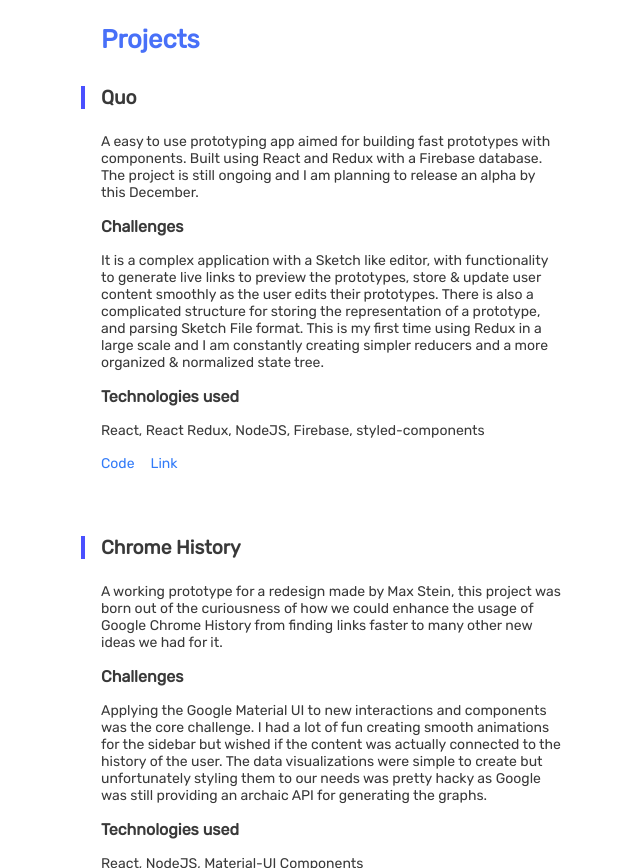
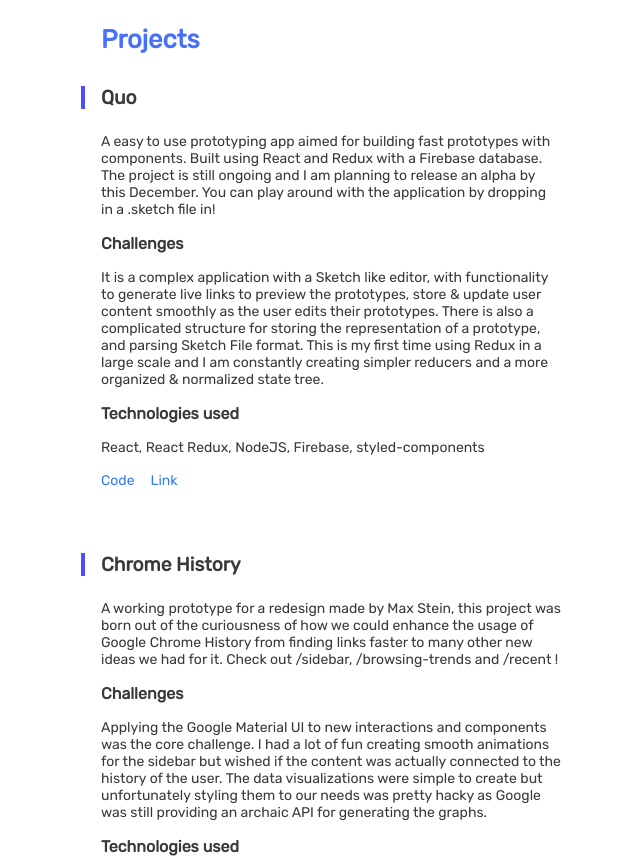
Before and after one commit to denizsokullu/portfolio, a React (Create React App) app: page / in a window 1280 px wide. Shown: the part 360-1228 px from the top of the page, without its empty margins (309-949 px from the left). Built offline with nearby package versions, Linux system fonts and the light colour scheme.

Commit message:
added more desc for chrome-history

```diff
--- a/src/data/projectData.js
+++ b/src/data/projectData.js
@@ -1,7 +1,7 @@
 const projectData = [
   {
     title:`Quo`,
-    desc:`A easy to use prototyping app aimed for building fast prototypes with components. Built using React and Redux with a Firebase database. The project is still ongoing and I am planning to release an alpha by this December.`,
+    desc:`A easy to use prototyping app aimed for building fast prototypes with components. Built using React and Redux with a Firebase database. The project is still ongoing and I am planning to release an alpha by this December. You can play around with the application by dropping in a .sketch file in!`,
     challenges:`It is a complex application with a Sketch like editor, with functionality to generate live links to preview the prototypes, store & update user content smoothly as the user edits their prototypes. There is also a complicated structure for storing the representation of a prototype, and parsing Sketch File format. This is my first time using Redux in a large scale and I am constantly creating simpler reducers and a more organized & normalized state tree.`,
     code:`https://github.com/denizsokullu/quo-app`,
     link:`http://quo-app-test.herokuapp.com`,
@@ -9,7 +9,7 @@ const projectData = [
   },
   {
     title:`Chrome History`,
-    desc:`A working prototype for a redesign made by Max Stein, this project was born out of the curiousness of how we could enhance the usage of Google Chrome History from finding links faster to many other new ideas we had for it.`,
+    desc:`A working prototype for a redesign made by Max Stein, this project was born out of the curiousness of how we could enhance the usage of Google Chrome History from finding links faster to many other new ideas we had for it. Check out /sidebar, /browsing-trends and /recent !`,
     challenges:`Applying the Google Material UI to new interactions and components was the core challenge. I had a lot of fun creating smooth animations for the sidebar but wished if the content was actually connected to the history of the user. The data visualizations were simple to create but unfortunately styling them to our needs was pretty hacky as Google was still providing an archaic API for generating the graphs.`,
     code:`https://github.com/denizsokullu/chrome-history`,
     link:`http://chrome-history.herokuapp.com`,
```
